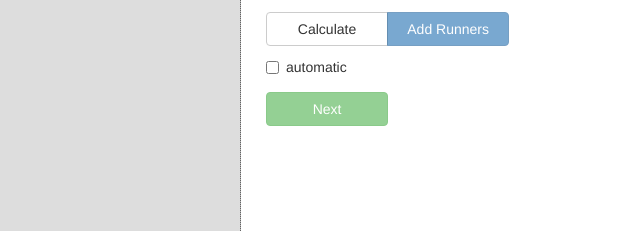
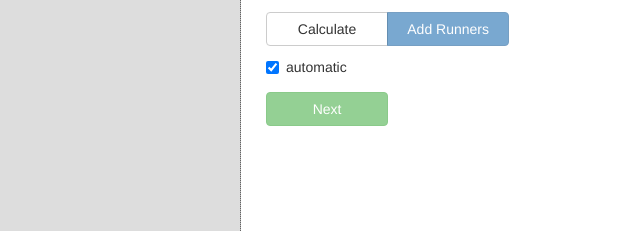
Before and after one commit to megrela/masters-thesis, a website: page index.html in a window 1280 px wide. Shown: the part 239-470 px from the top of the page, 369-1009 px from the left. Drawn offline with nearby package versions, Linux system fonts and the light colour scheme.

Commit message:
default checked

```diff
--- a/index.html
+++ b/index.html
@@ -55,7 +55,7 @@
 
                     <div class="form-group">
                         <div class="checkbox">
-                            <label class="checkbox-inline"> <input type="checkbox" id="automatic-pursuit"> automatic </label>
+                            <label class="checkbox-inline"> <input type="checkbox" id="automatic-pursuit" checked> automatic </label>
                         </div>
                     </div>
 
```
